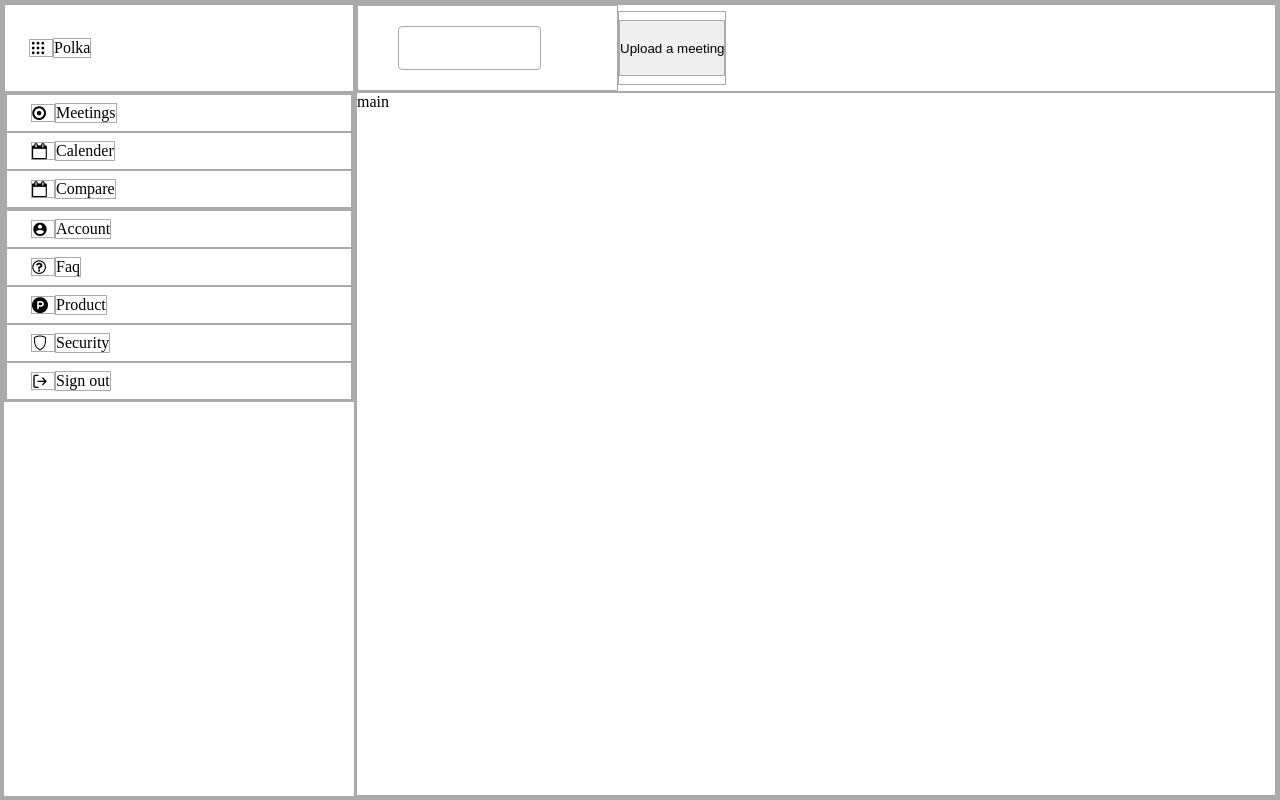
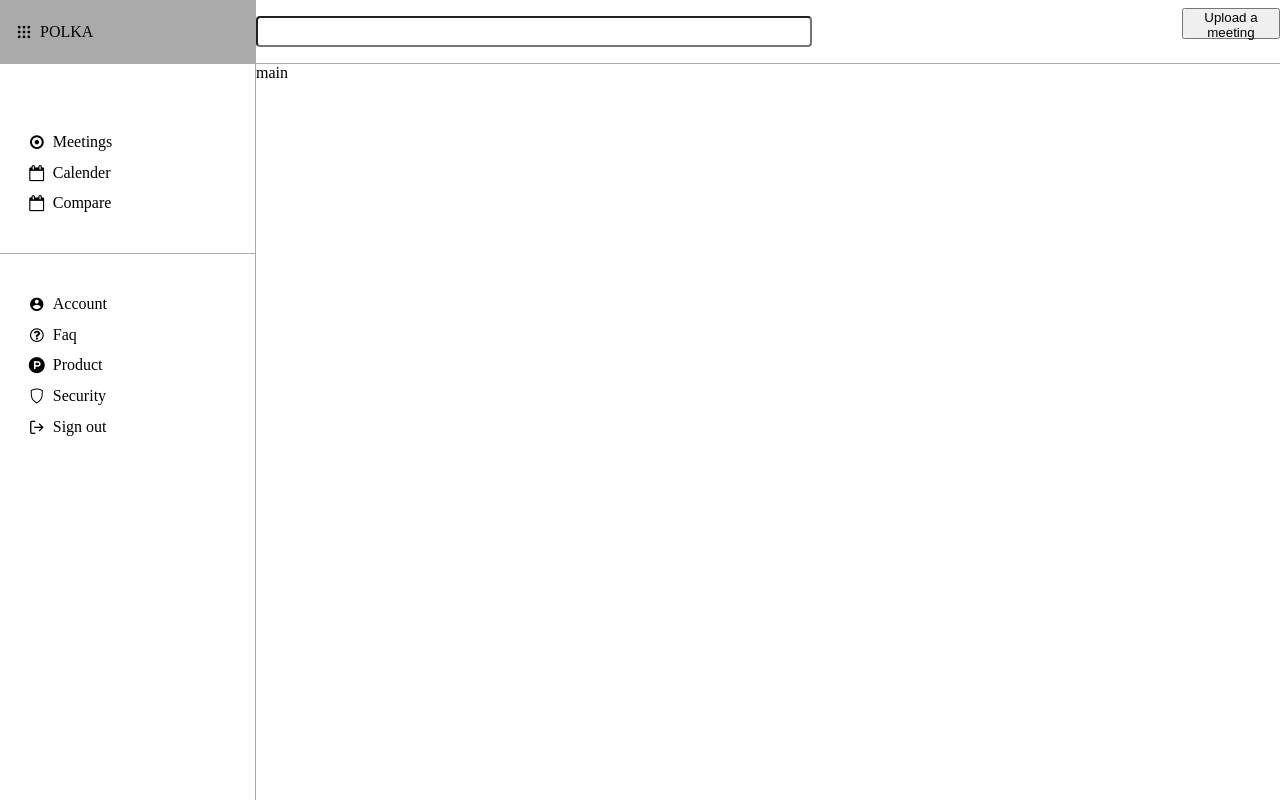
Before and after one commit to hrishikesh0x01/UITasks, a plain HTML site: page FlexMockUp/index.html in a window 1280 px wide. Drawn offline with Linux system fonts and the light colour scheme; files whose address does not match are found by name.

Commit message:
Gave css to sidebar items.

```diff
--- a/FlexMockUp/assets/css/style.css
+++ b/FlexMockUp/assets/css/style.css
@@ -2,7 +2,10 @@
     padding: 0;
     margin: 0;
     box-sizing: border-box;
-    border: 0.25px solid #AAAAAA;
+}
+
+html {
+    font-size: 16px;
 }
 
 .d-flex {
@@ -28,7 +31,7 @@
 }
 
 .header {
-    align-items: center;
+    align-content: center;
 }
 
 .header-content {
@@ -40,33 +43,55 @@
 }
 
 .header-button {
-    height: 3.5rem;
+    height: 66.67%;
 }
 
 .header-height {
-    height: 5.5rem;
+    flex-basis: 8%;
+    flex-shrink: 0;
+    min-height: 8%;
+    border-bottom: 1px solid #aaa;
 }
 
 .sidebar {
-    flex-basis: 22rem;
+    flex-basis: 20%;
+    overflow: hidden;
+    border-right: 1px solid #aaa;
 }
 
-/* .sidebar-top {
-    padding: 0.5rem;
-    padding-left: 1.5rem;
+.sidebar-item {
+    padding: 0 1rem;
+    margin: 5%;
     align-items: center;
-} */
+    border-radius: 0.5rem;
+}
 
-.sidebar-item {
-    padding: 0.5rem;
-    padding-left: 1.5rem;
-    align-items: center;
+.sidebar-item:hover {
+    background-color: #AAAAAA;
+}
+
+.sidebar-top {
+    margin: 0;
+    border-radius: 0;
+}
+
+.sidebar-section {
+    padding: 11% 0;
+}
+
+.nav {
+    padding-top: 11%;
+    overflow: auto;
 }
 
 #search {
     border-radius: 0.25rem;
-    width: 80%;
-    height: 2.75rem;
+    width: 60%;
+    height: 50%;
+}
+
+.search-bar {
+    align-items: center;
 }
 
 .bottom-border {
--- a/FlexMockUp/index.html
+++ b/FlexMockUp/index.html
@@ -12,11 +12,11 @@
     <body class="h100">
         <div class="wrapper d-flex h100">
             <aside class="d-flex sidebar f-col">
-                <section class="d-flex sidebar-item header-height">
+                <section class="d-flex sidebar-item sidebar-top header-height">
                     <div class="icon icon-ic_fluent_grid_dots_filled_icon"></div>
-                    <span>Polka</span>
+                    <span>POLKA</span>
                 </section>
-                <nav class="nav d-flex f-col">
+                <nav class="nav d-flex f-col h100 f-grow">
                     <section class="sidebar-section bottom-border">
                         <div class="d-flex sidebar-item">
                             <div class="icon icon-dot-circle-o"></div>
@@ -56,8 +56,8 @@
                 </nav>
             </aside>
             <section class="d-flex f-col f-grow">
-                <header class="d-flex header header-height">
-                    <div class="search-bar header-content">
+                <header class="d-flex header header-height w100">
+                    <div class="d-flex search-bar h100 w100">
                         <input type="search" name="search" id="search">
                     </div>
                     <div class="header-button-con">
```
